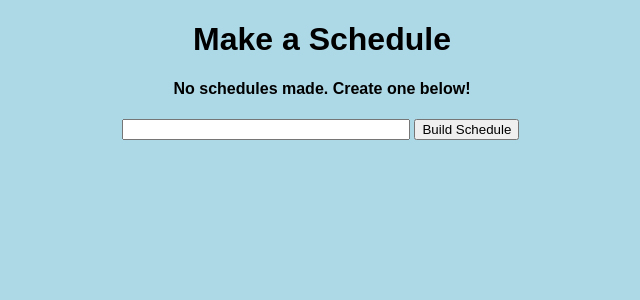
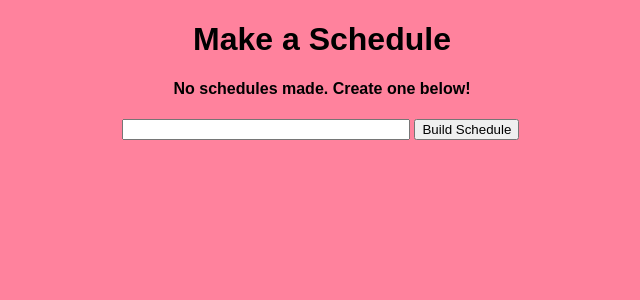
Before and after one commit to whunnius/DoodlePollClone, a Flask app: page / in a window 1280 px wide. Shown: the top 300 px of the page, without its empty margins (318-958 px from the left). Run offline with Flask 2, Linux system fonts and the light colour scheme; data that the repository does not hold is empty.

```diff
--- a/app.py
+++ b/app.py
@@ -32,7 +32,7 @@ def index():
             db.session.commit()
             return redirect('/')
         except:
-            return 'There was an issue adding your task'
+            return 'There was an issue adding your Schedule'
 
     else:
         tasks = Todo.query.order_by(Todo.date_created).all()
--- a/static/css/main.css
+++ b/static/css/main.css
@@ -1,7 +1,7 @@
 body, html {
     margin: 0;
     font-family: sans-serif;
-    background-color: lightblue;
+    background-color: rgb(255, 130, 157);
 }
 
 .content {
```
